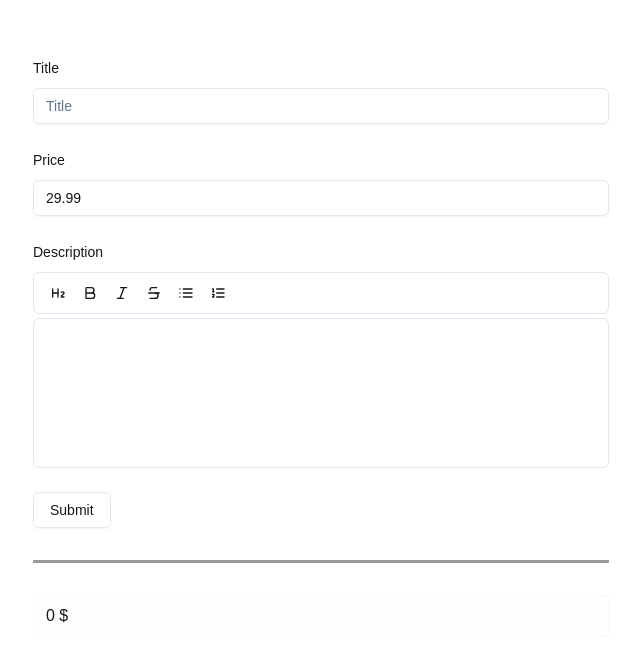
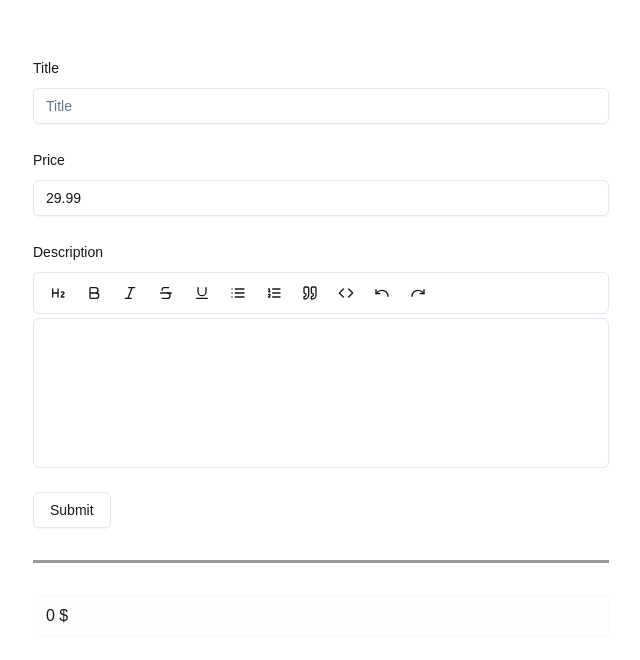
Before and after one commit to Christ-YAO/text-editor, a Next.js app: page / in a window 1280 px wide. Shown: the top 660 px of the page, without its empty margins (319-959 px from the left). Built offline with nearby package versions, Linux system fonts and the light colour scheme.

Commit message:
Added new tools

```diff
--- a/components/Toolbar.tsx
+++ b/components/Toolbar.tsx
@@ -8,6 +8,11 @@ import {
   List,
   ListOrdered,
   Heading2,
+  Underline,
+  Quote,
+  Undo,
+  Redo,
+  Code
 } from "lucide-react";
 import { Toggle } from "@/components/ui/toggle";
 
@@ -18,7 +23,7 @@ type Props = {
 export default function Toolbar({ editor }: Props) {
   if (!editor) return null;
   return (
-    <div className="border border-input bg-background rounded-md px-2 py-1">
+    <div className="border border-input bg-background rounded-md px-2 py-1 space-x-1">
       <Toggle
         size={"sm"}
         pressed={editor.isActive("heading")}
@@ -51,6 +56,13 @@ export default function Toolbar({ editor }: Props) {
       </Toggle>
       <Toggle
         size={"sm"}
+        pressed={editor.isActive("underline")}
+        onPressedChange={() => editor.chain().focus().toggleUnderline().run()}
+      >
+        <Underline className="w-4 h-4" />
+      </Toggle>
+      <Toggle
+        size={"sm"}
         pressed={editor.isActive("bulletList")}
         onPressedChange={() => editor.chain().focus().toggleBulletList().run()}
       >
@@ -63,6 +75,34 @@ export default function Toolbar({ editor }: Props) {
       >
         <ListOrdered className="w-4 h-4" />
       </Toggle>
+      <Toggle
+        size={"sm"}
+        pressed={editor.isActive("blockquote")}
+        onPressedChange={() => editor.chain().focus().toggleBlockquote().run()}
+      >
+        <Quote className="w-4 h-4" />
+      </Toggle>
+      <Toggle
+        size={"sm"}
+        pressed={editor.isActive("code")}
+        onPressedChange={() => editor.chain().focus().setCode().run()}
+      >
+        <Code className="w-4 h-4" />
+      </Toggle>
+      <Toggle
+        size={"sm"}
+        pressed={editor.isActive("undo")}
+        onPressedChange={() => editor.chain().focus().undo().run()}
+      >
+        <Undo className="w-4 h-4" />
+      </Toggle>
+      <Toggle
+        size={"sm"}
+        pressed={editor.isActive("redo")}
+        onPressedChange={() => editor.chain().focus().redo().run()}
+      >
+        <Redo className="w-4 h-4" />
+      </Toggle>
     </div>
   );
 }
```
